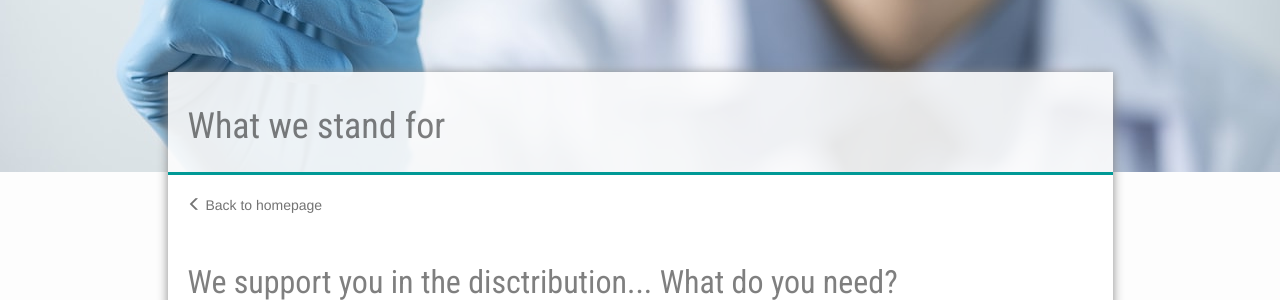
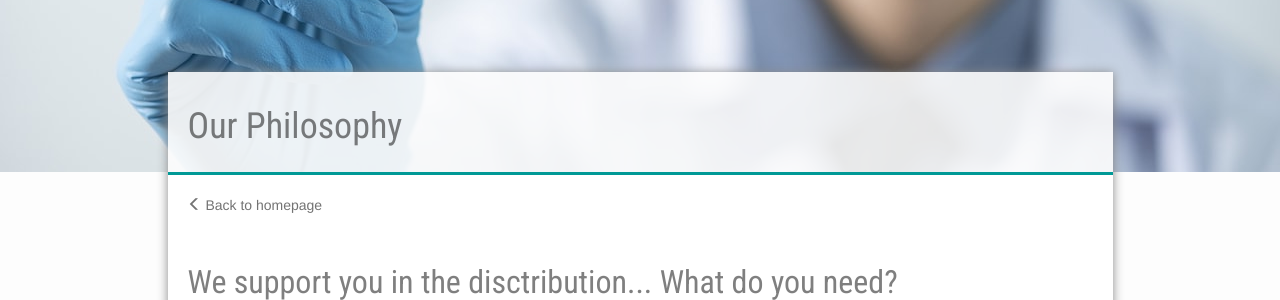
Before and after one commit to samlawski/sp-healthcare, a Jekyll site: the page built from en/what-we-stand-for.html, in a window 1280 px wide and 900 px high. Shown: the part 428-728 px from the top of the window. Built offline with Jekyll 4.4.1, drawn with Linux system fonts in a browser that asks for light colours; nearby versions of some CDN libraries.

Commit message:
Updated 'en/what-we-stand-for.html' via CloudCannon

```diff
--- a/en/what-we-stand-for.html
+++ b/en/what-we-stand-for.html
@@ -2,7 +2,7 @@
 layout: angebot_en
 permalink: /en/what-we-stand-for/
 header_image_path: /assets/images/plant.jpg
-title: What we stand for
+title: Our Philosophy
 vorteile:
   - flexible
   - exclusive
@@ -47,6 +47,6 @@
     </div>
   </div>
   <div class="col-sm-5">
-    <img src="/assets/images/competence.jpg" alt="Megaphon" class="img-responsive editable">
+    <img src="/assets/images/competence.jpg" alt="Megaphon" class="img-responsive editable" />
   </div>
 </div>
```
